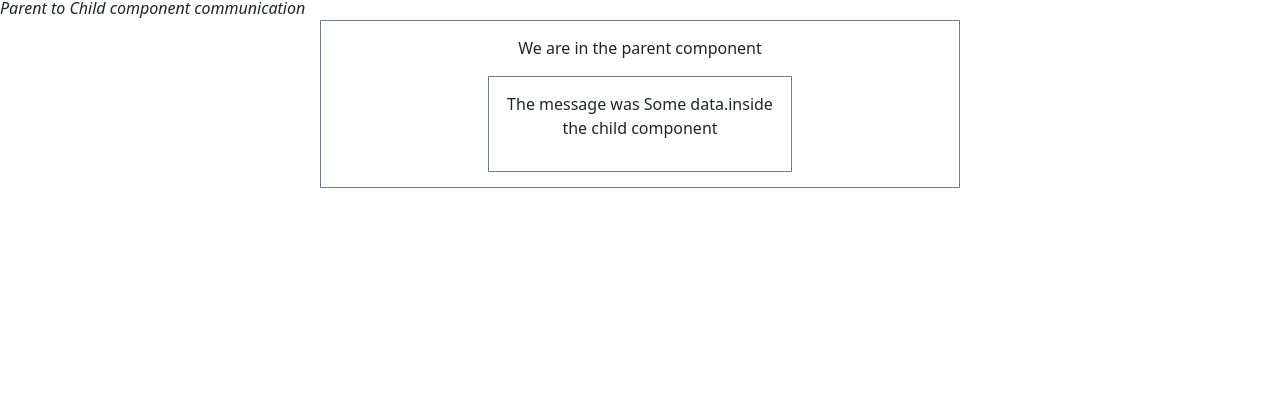
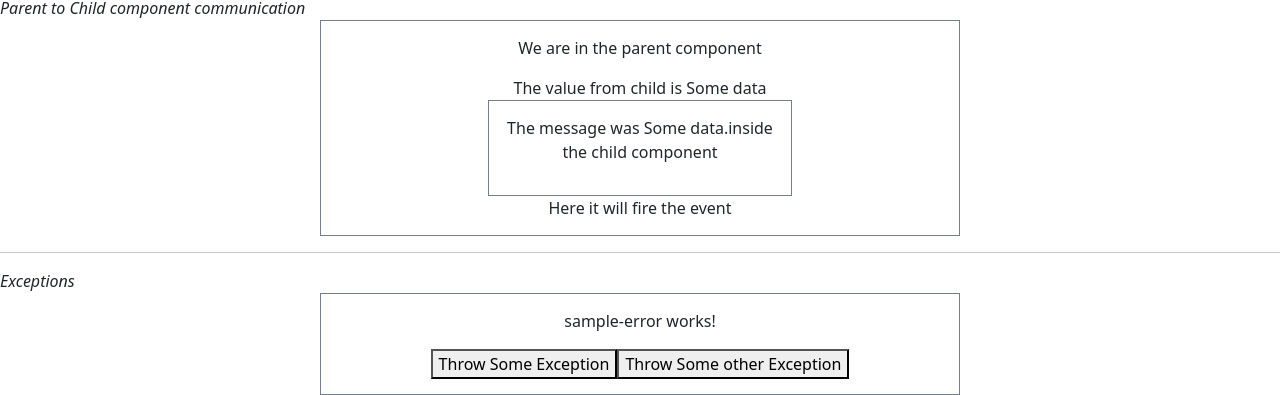
Before and after one commit to Venkat517/AngularBasicsBrushUp, an Angular app: page / in a window 1280 px wide. Shown: the part 1067-1462 px from the top of the page. Before the commit the page ends 1255 px from the top, so only its background shows below. Built offline with nearby package versions, Linux system fonts and the light colour scheme; no server answers.

Commit message:
Child to parent communiction and error handling

```diff
--- /dev/null
+++ b/src/GlobalErrorHandler.ts
@@ -0,0 +1,8 @@
+import { ErrorHandler } from '@angular/core'
+
+export class MyExceptionHandler implements ErrorHandler {
+  handleError(error: any, stackTrace = null, reason = null) {
+    console.log('ErrorHandler Successfull');
+    console.log(error, stackTrace);
+  }
+}
--- a/src/app/app.component.html
+++ b/src/app/app.component.html
@@ -57,3 +57,10 @@
 <div class="box">
   <app-parent></app-parent>
 </div>
+
+<hr>
+<i>Exceptions</i>
+
+<div class="box">
+  <app-sample-error></app-sample-error>
+</div>
--- a/src/app/child/child.component.html
+++ b/src/app/child/child.component.html
@@ -1,3 +1,7 @@
 <div class="box">
   <p> The message was {{message}}.inside the child component</p>
 </div>
+
+<div (click)="triggerCustomEvent('Event Triggered from child component')">
+  Here it will fire the event
+</div>
--- a/src/app/child/child.component.ts
+++ b/src/app/child/child.component.ts
@@ -1,4 +1,4 @@
-import { Component, OnInit, Input } from '@angular/core';
+import { Component, OnInit, Input, EventEmitter, Output } from '@angular/core';
 
 @Component({
   selector: 'app-child',
@@ -9,9 +9,20 @@ export class ChildComponent implements OnInit {
 
   @Input() message: string = '';
 
+  // Child --> Parent communctions
+
+  @Output() notify = new EventEmitter();
+  // or specify the type @Output() notify:EventEmitter<string> = new EventEmitter<string>();
+
   constructor() { }
 
   ngOnInit(): void {
   }
 
+  // Trigger a custom event
+
+  triggerCustomEvent(str: string) {
+    this.notify.emit(str);
+  }
+
 }
--- a/src/app/parent/parent.component.html
+++ b/src/app/parent/parent.component.html
@@ -1,4 +1,6 @@
 <p>We are in the parent component</p>
 
+<div>The value from child is {{result}}</div>
+
 <!-- loading child component and passing info to the parent component -->
-<app-child [message]="result"></app-child>
+<app-child [message]="result" (notify)="getData($event)"></app-child>
--- a/src/app/parent/parent.component.ts
+++ b/src/app/parent/parent.component.ts
@@ -16,4 +16,8 @@ export class ParentComponent implements OnInit {
   ngOnInit(): void {
   }
 
+  getData(result: string) {
+    this.result = result;
+    alert(result);
+  }
 }
--- /dev/null
+++ b/src/app/sample-error/sample-error.component.html
@@ -0,0 +1,5 @@
+<p>sample-error works!</p>
+
+<button type="button" (click)="buttonClicked()">Throw Some Exception</button>
+
+<button type="button" (click)="button2Clicked()">Throw Some other Exception</button>
--- /dev/null
+++ b/src/app/sample-error/sample-error.component.ts
@@ -0,0 +1,25 @@
+import { Component, OnInit } from '@angular/core';
+
+@Component({
+  selector: 'app-sample-error',
+  templateUrl: './sample-error.component.html',
+  styleUrls: ['./sample-error.component.css']
+})
+export class SampleErrorComponent implements OnInit {
+
+  constructor() { }
+
+  ngOnInit(): void {
+  }
+
+  buttonClicked() {
+    console.log('Yes,buttonClicked');
+    throw new Error('Some Exception');
+  }
+
+  button2Clicked() {
+    console.log('Yes,other buttonClicked');
+    throw new Error('Some Exception');
+  }
+
+}
```
Also changed, not shown: src/app/app.module.ts (+7 -3 lines), src/app/sample-error/sample-error.component.css (added), 1 other file (tests, documents, lock files or other folders).
